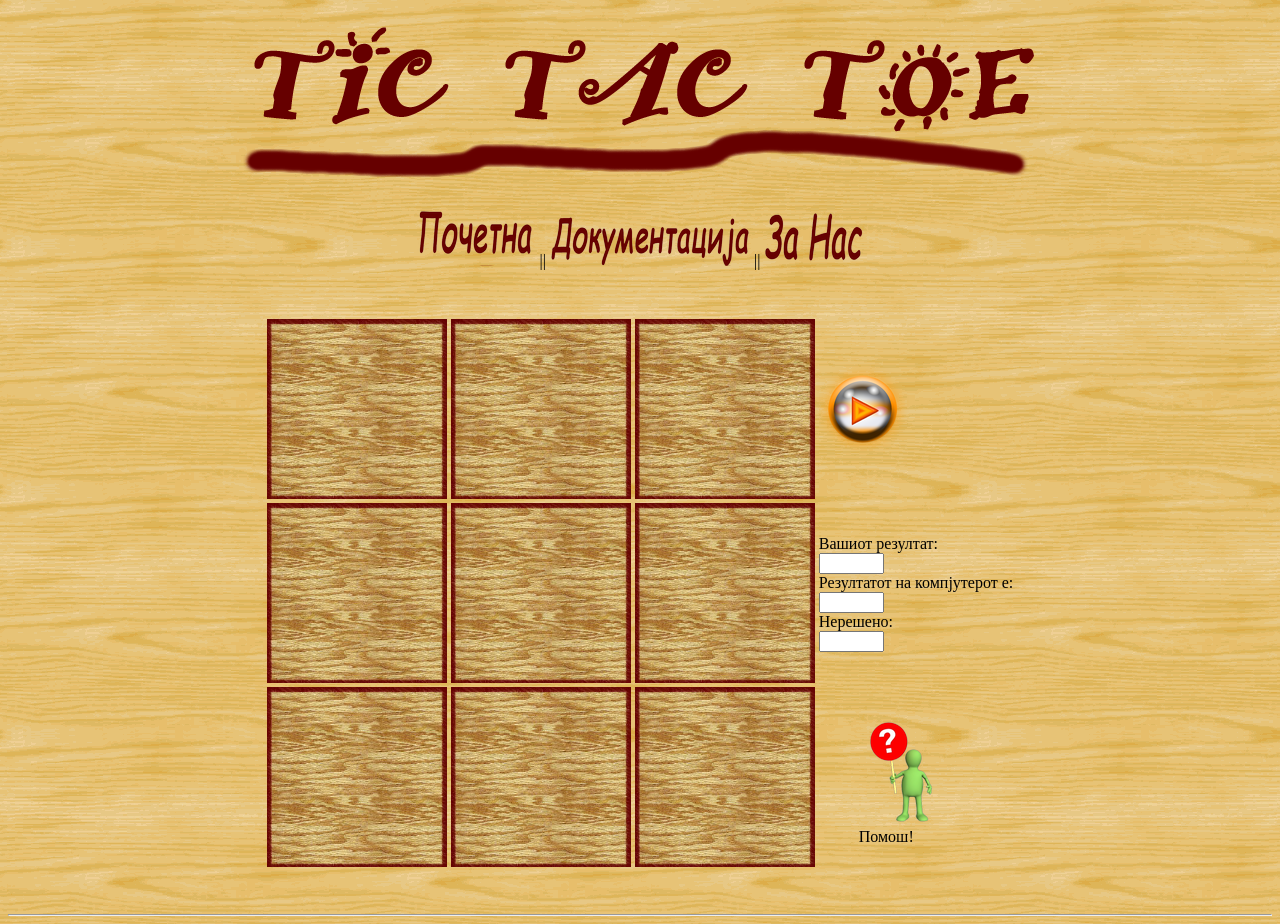
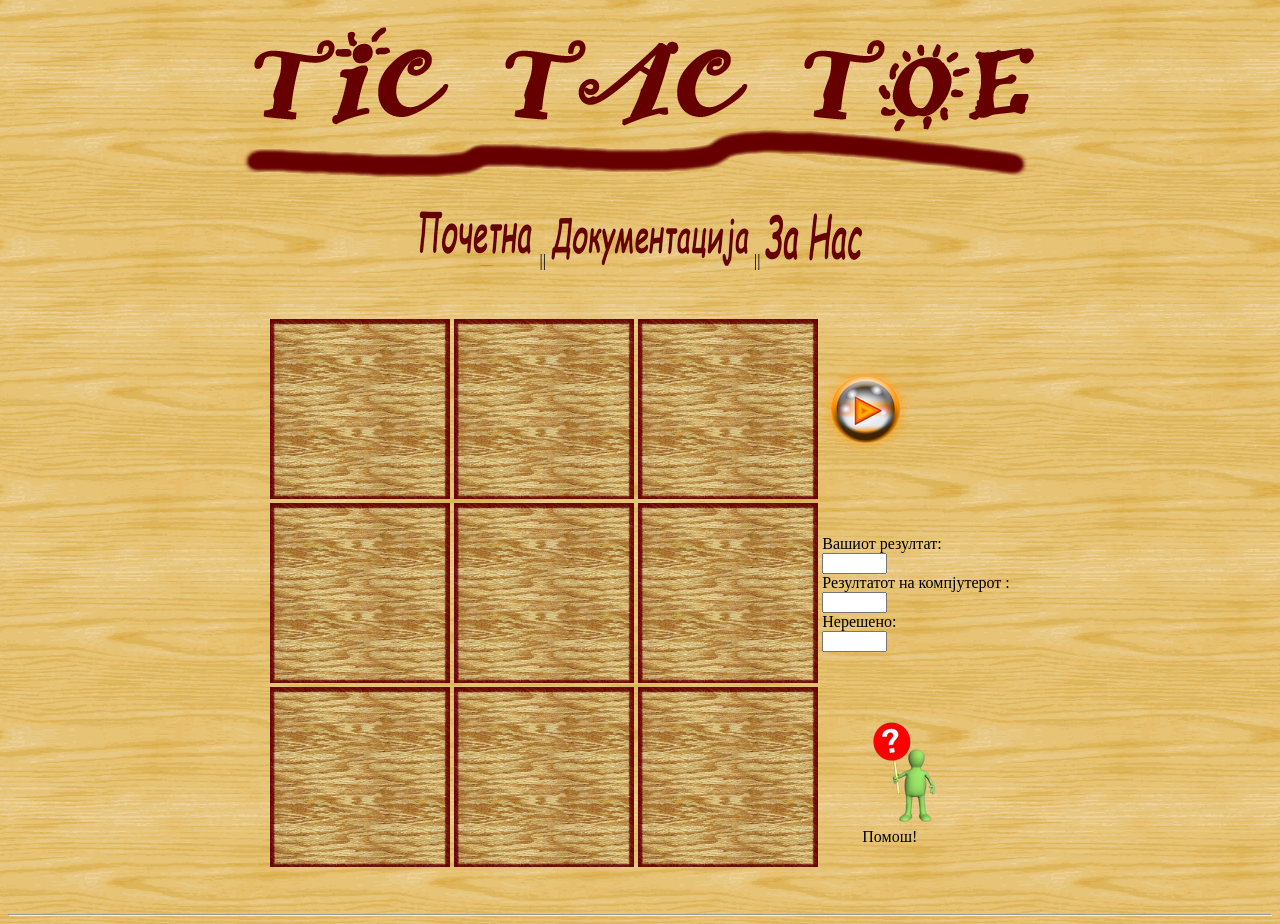
Before and after one commit to Natasha007X/learngit, a PHP site: page / in a window 1280 px wide. Shown: the top 924 px of the page. Run offline with PHP 8.4, Linux system fonts and the light colour scheme.

Commit message:
First change in index.php

```diff
--- a/index.php
+++ b/index.php
@@ -454,7 +454,7 @@ redosled--; // Вредноста на т се менува и редослед
 
 <td><a href="javascript:izborIgrac('F')"><img src="prazno.jpg" border="0" height="180" width="180" name="F" alt="Middle-Right"></a></td>
 <td>Вашиот резултат:</br><input type="text" size="5" name="you"></br>
-Резултатот на компјутерот е:</br><input type="text" size="5" name="computer"></br>
+Резултатот на компјутерот :</br><input type="text" size="5" name="computer"></br>
 Нерешено:</br><input type="text" size="5" name="ties">
 </td>
 
```
